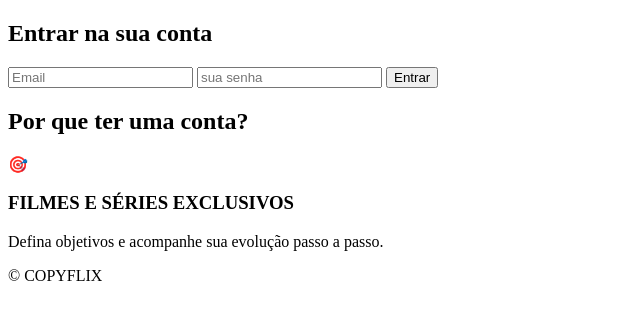
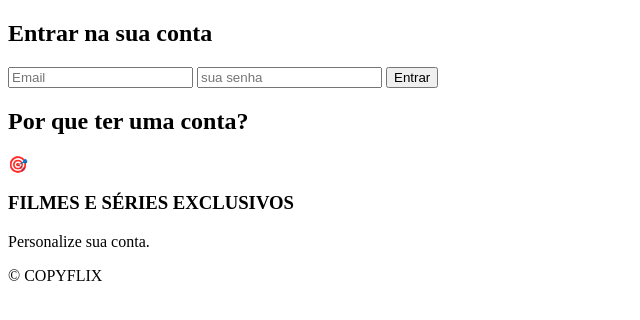
Before and after one commit to sanara123/copyflix, a plain HTML site: page pages/login/login.html in a window 1280 px wide. Shown: the whole page, without its empty margins (0-640 px from the left). Drawn offline with Linux system fonts and the light colour scheme.

Commit message:
Update login.html

```diff
--- a/pages/login/login.html
+++ b/pages/login/login.html
@@ -28,7 +28,7 @@
         <article class="card">
           <span class="card-icone">🎯</span>
           <h3>FILMES E SÉRIES EXCLUSIVOS</h3>
-          <p>Defina objetivos e acompanhe sua evolução passo a passo.</p>
+          <p>Personalize sua conta.</p>
         </article>
       </div>
     </section>
```
